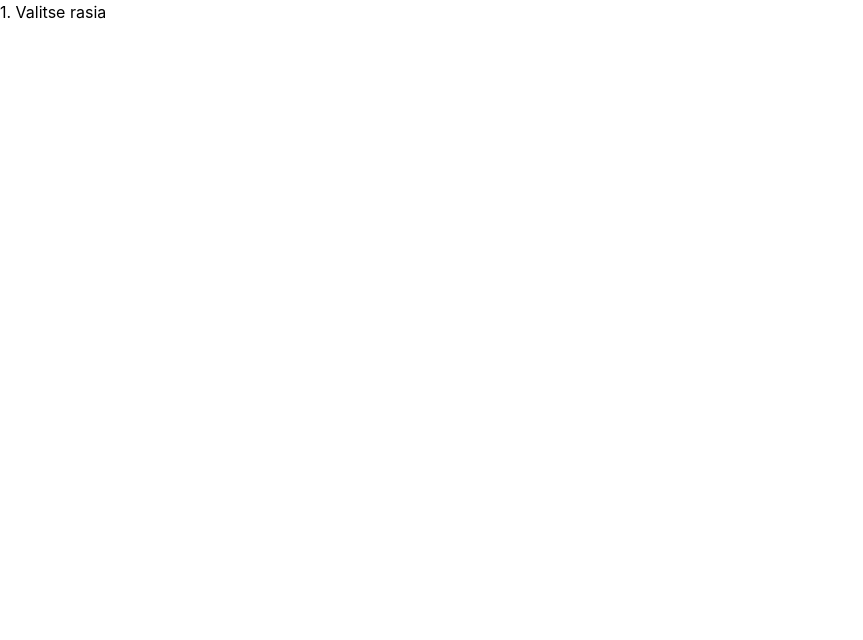
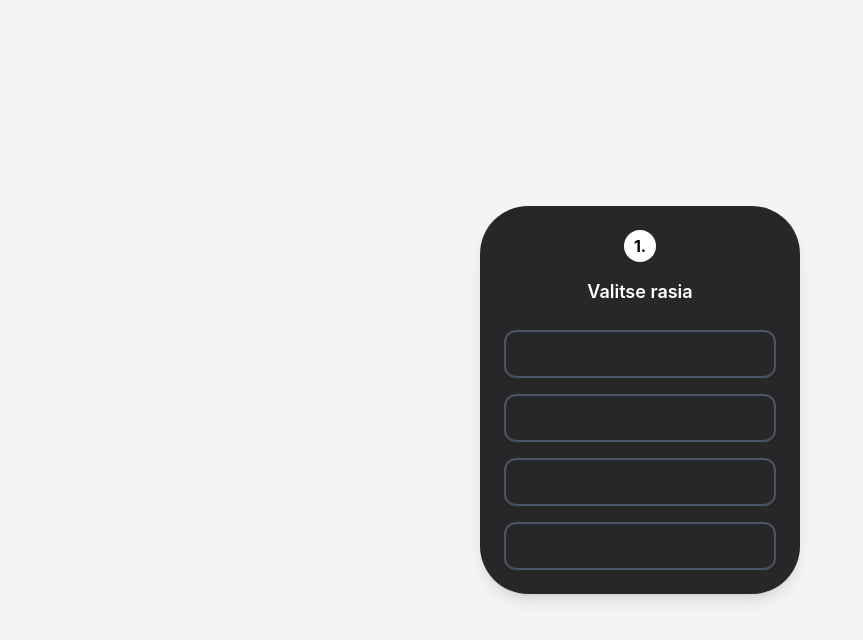
Before and after one commit to Samurdhika/salad-configurator, a React (Vite) app: page / in a window 1280 px wide. Shown: the top 640 px of the page, without its empty margins (0-863 px from the left). Built offline with nearby package versions, Linux system fonts and the light colour scheme.

Commit message:
select bowl (left panel)

```diff
--- a/src/App.tsx
+++ b/src/App.tsx
@@ -3,7 +3,7 @@ import { LeftPanel } from './components/LeftPanel';
 
 export default function App() {
   return (
-      <div className ="main-layout">
+      <div className ="min-h-screen flex items-center justify-center bg-gray-100">
         <LeftPanel />
       </div>
   );
--- a/src/components/LeftPanel.tsx
+++ b/src/components/LeftPanel.tsx
@@ -1,18 +1,18 @@
-import React, {useState} from "react";
-
-const sizes = [
-    {label: "Neliö 250 ml", value: 250},
-    {label: "Neliö 500 ml", value:500},
-    {label: "Ympyrä 250 ml", value: 250},
-    {label: "Ympyrä 500 ml", value: 500}
-];
+import React from "react";
 
  export function LeftPanel(){
-    const [selected, setSelected] = useState(3);
-
     return(
-        <div className="left-panel">
-            <h3>1. Valitse rasia</h3>
+        <div className="bg-zinc-800 rounded-[3rem] p-6 text-white w-full lg:w-1/4 flex flex-col items-center shadow-lg">
+            <div className="bg-white text-black font-bold rounded-full w-8 h-8 flex items-center justify-center mb-4 shrink-0">
+                1.
+            </div>
+            <h2 className="text-lg font-semibold mb-6">Valitse rasia</h2>
+            <div className="w-full flex flex-col gap-4">
+                <div className="h-12 border-2 border-gray-600 rounded-xl flex items-center px-4" />
+                <div className="h-12 border-2 border-gray-600 rounded-xl flex items-center px-4" />
+                <div className="h-12 border-2 border-gray-600 rounded-xl flex items-center px-4" />
+                <div className="h-12 border-2 border-gray-600 rounded-xl flex items-center px-4" />
+            </div>
         </div>
-    )
-}
+    );
+};
```
